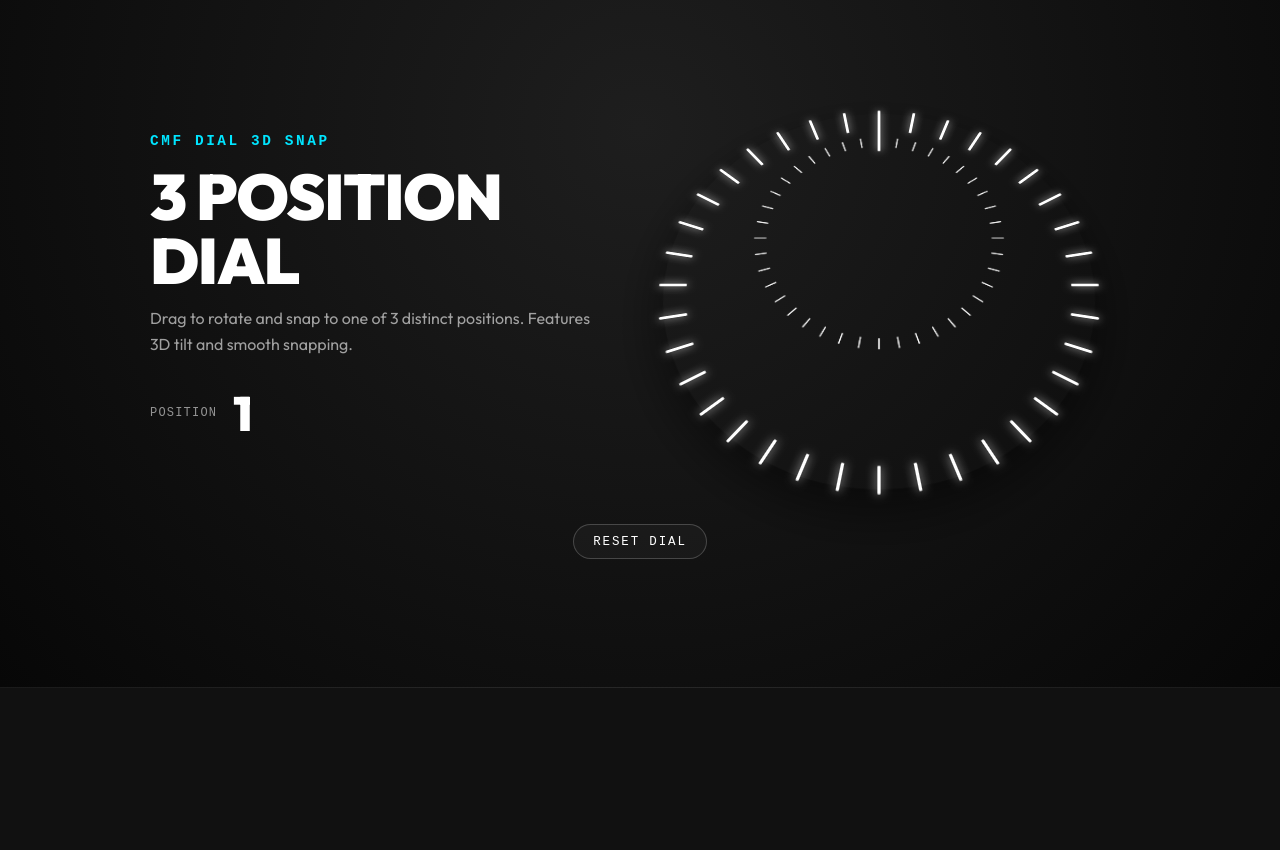
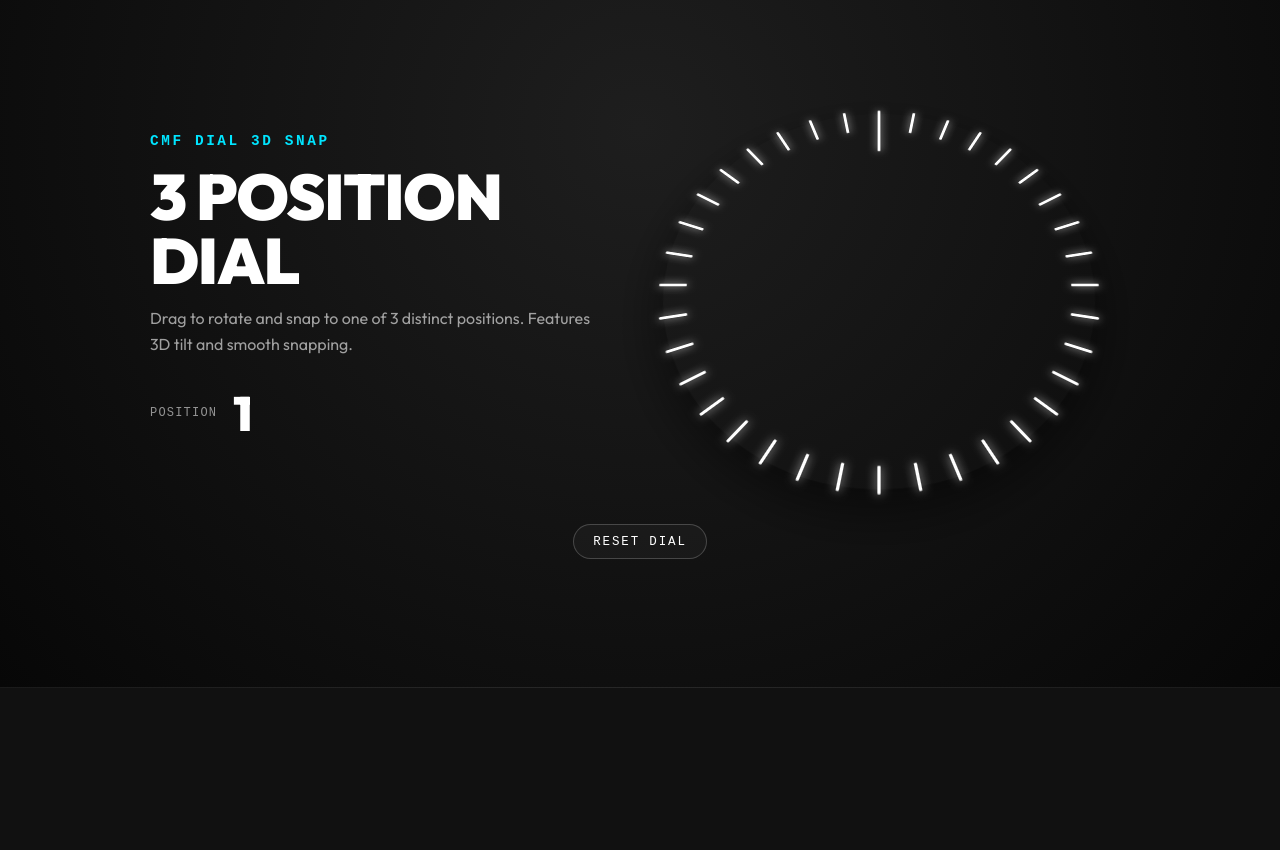
Before and after one commit to Dylan-zhang-TG0/tg0-interactive-poc, a React (Vite) app: page / in a window 1280 px wide. Shown: the part 5840-6690 px from the top of the page. Built offline with nearby package versions, Linux system fonts and the light colour scheme; a web font is replaced by a local one.

Commit message:
[ENHANCE](cmf-dial): Remove inner tick marks for cleaner outer dial
Removed interior tick mark display to focus interaction on the 36 outer
circumference indicator lines. Dial now displays a cleaner, simplified
appearance with only the position indicators.

```diff
--- a/src/components/CMFKnobSnap.jsx
+++ b/src/components/CMFKnobSnap.jsx
@@ -5,29 +5,12 @@ const BASE = import.meta.env.BASE_URL;
 export default function CMFKnobSnap() {
   const containerRef = useRef(null);
   const dialRef = useRef(null);
-  const ticksRef = useRef(null);
   const [isDragging, setIsDragging] = useState(false);
   const [currentRotation, setCurrentRotation] = useState(0);
   const [lastRotation, setLastRotation] = useState(0);
   const [position, setPosition] = useState(1);
   const startAngleRef = useRef(0);
 
-  // Generate tick marks on mount
-  useEffect(() => {
-    if (!ticksRef.current) return;
-    const tickCount = 40;
-    for (let i = 0; i < tickCount; i++) {
-      const tick = document.createElement('div');
-      tick.style.position = 'absolute';
-      tick.style.width = '1px';
-      tick.style.height = '12px';
-      tick.style.background = 'white';
-      tick.style.left = '50%';
-      tick.style.transformOrigin = '50% 127.5px';
-      tick.style.transform = `translateX(-50%) rotate(${i * (360 / tickCount)}deg)`;
-      ticksRef.current.appendChild(tick);
-    }
-  }, []);
 
   const getAngle = (x, y) => {
     if (!dialRef.current) return 0;
@@ -203,17 +186,6 @@ export default function CMFKnobSnap() {
                 />
               );
             })}
-            {/* Tick Marks */}
-            <div
-              ref={ticksRef}
-              style={{
-                position: 'absolute',
-                width: '85%',
-                height: '85%',
-                top: '7.5%',
-                left: '7.5%',
-              }}
-            />
           </div>
         </div>
       </div>
```
